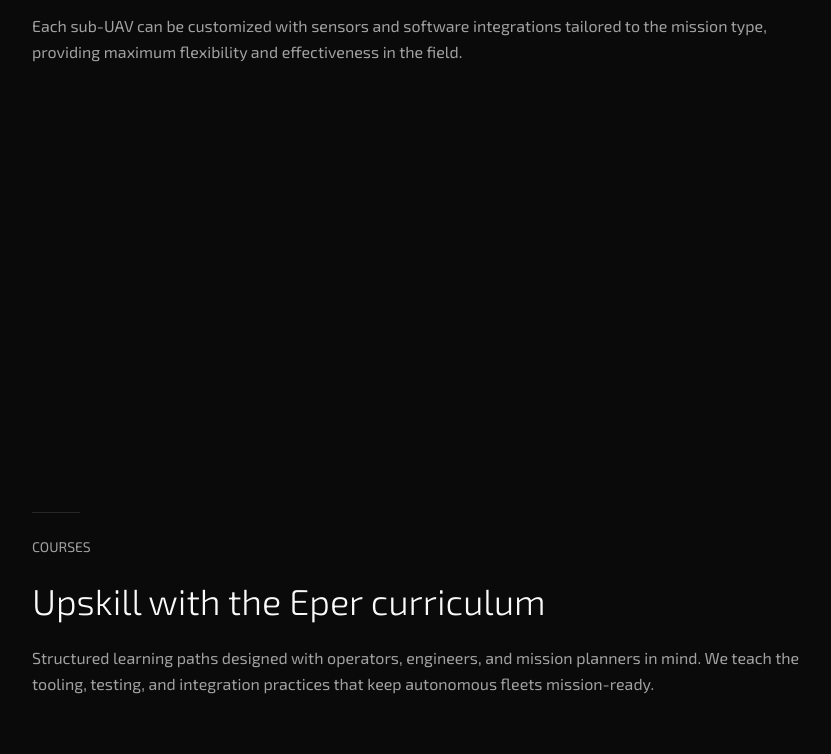
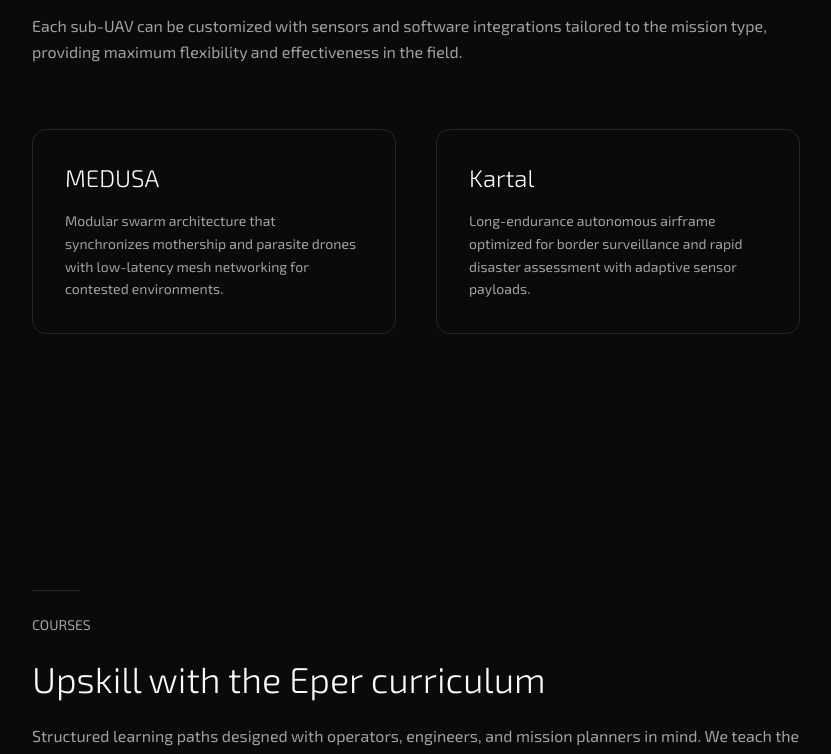
Before and after one commit to cengizhandogan-source/EperTechnologies, a Next.js app: page / in a window 1280 px wide. Shown: the part 2080-2834 px from the top of the page, without its empty margins (224-1055 px from the left). Built offline with nearby package versions, Linux system fonts and the light colour scheme.

Commit message:
minor changes

```diff
--- a/app/page.tsx
+++ b/app/page.tsx
@@ -20,6 +20,19 @@ export default function Home() {
   ]
 
   const sectors = ["Security", "Defense", "Agriculture", "Industry"]
+
+  const technologyPrograms = [
+    {
+      title: "MEDUSA",
+      description:
+        "Modular swarm architecture that synchronizes mothership and parasite drones with low-latency mesh networking for contested environments.",
+    },
+    {
+      title: "Kartal",
+      description:
+        "Long-endurance autonomous airframe optimized for border surveillance and rapid disaster assessment with adaptive sensor payloads.",
+    },
+  ]
 
   const blogPosts = [
     {
@@ -222,6 +235,17 @@ export default function Home() {
               <p className="text-muted-foreground leading-relaxed">
                 Each sub-UAV can be customized with sensors and software integrations tailored to the mission type, providing maximum flexibility and effectiveness in the field.
               </p>
+            </div>
+            <div className="grid grid-cols-1 sm:grid-cols-2 gap-6 sm:gap-10">
+              {technologyPrograms.map((program) => (
+                <article
+                  key={program.title}
+                  className="border border-border rounded-xl p-6 sm:p-8 transition-all duration-500 hover:border-muted-foreground/60 hover:-translate-y-1"
+                >
+                  <h3 className="text-2xl font-light text-foreground">{program.title}</h3>
+                  <p className="mt-4 text-sm text-muted-foreground leading-relaxed">{program.description}</p>
+                </article>
+              ))}
             </div>
           </div>
         </section>
@@ -486,12 +510,25 @@ export default function Home() {
                 </Link>
               </div>
 
-              <div className="flex items-center gap-4 text-sm text-muted-foreground">
+              <div className="flex flex-wrap items-center gap-4 text-sm text-muted-foreground">
                 <Link href="/privacy" className="hover:text-foreground transition-colors duration-300">
                   Privacy
                 </Link>
                 <Link href="mailto:info@epertechnologies.com" className="hover:text-foreground transition-colors duration-300">
                   Contact
+                </Link>
+                <Link
+                  href="/Eper%20Teknoloji_Kurumsal_Kimlik.pdf"
+                  target="_blank"
+                  rel="noopener noreferrer"
+                  className="inline-flex items-center gap-2 rounded-full border border-border px-4 py-2 text-sm text-foreground hover:border-muted-foreground/60 hover:text-muted-foreground transition-colors duration-300"
+                >
+                  Brand Guidelines
+                  <svg className="h-4 w-4" fill="none" stroke="currentColor" strokeWidth={1.5} strokeLinecap="round" strokeLinejoin="round" viewBox="0 0 24 24">
+                    <path d="M14 3h7v7" />
+                    <path d="M10 14 21 3" />
+                    <path d="M5 12v9h14" />
+                  </svg>
                 </Link>
               </div>
             </div>
```
Also changed, not shown: 1 other file (tests, documents, lock files or other folders).
